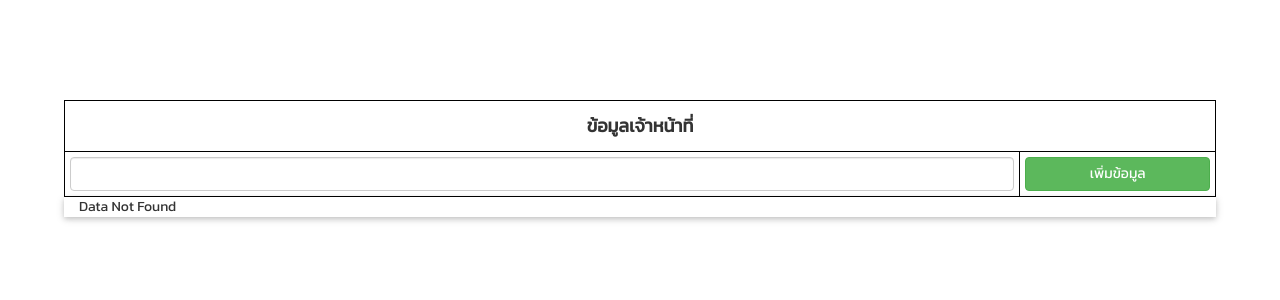
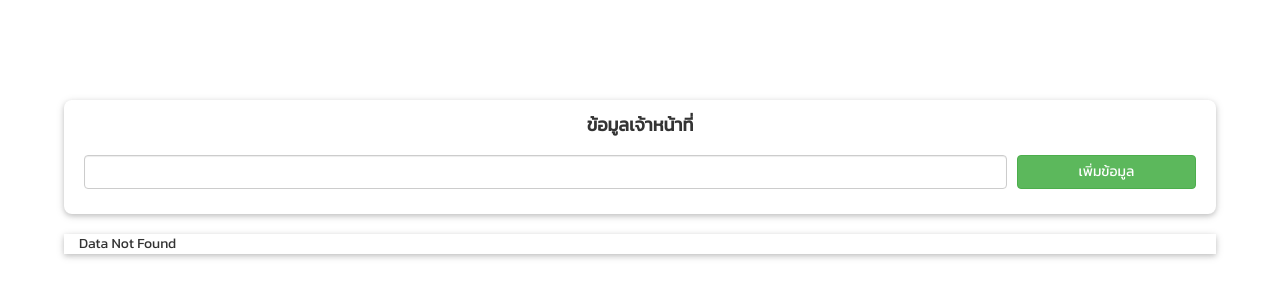
Before and after one commit to fernnapa/mhoowhan, a PHP site: page /index_user.php in a window 1280 px wide. Shown: the top 300 px of the page. Run offline with PHP 8.4, Linux system fonts and the light colour scheme; data that the repository does not hold is empty; some libraries are stand-ins or nearby versions.

Commit message:
updateUser

```diff
--- a/toey/index_user.php
+++ b/toey/index_user.php
@@ -14,7 +14,6 @@ include_once 'db_connect.php';
 
     <style>
             table, th, td    {
-                border: 1px solid black;
             }
             td {
                 padding: 5px;
@@ -46,7 +45,7 @@ include_once 'db_connect.php';
                     </div>
                             <div class="modal-body">
                                     <form id="upload_form" method="POST">
-                                            <table style="width:100%" align="center">
+                                            <table style="width:100%" align="center" border="1">
                                                 <tr>
                                                 </tr>
                                                 <tr>
@@ -125,7 +124,9 @@ include_once 'db_connect.php';
 <!-- /.modal edit-->
 
 <!-- /.data -->
-                    <table align="center" style="width:90%">
+                <div class="container w3-card-2 w3-round-large" style="width:90% " >
+
+                    <table align="center" style="width:100%" border="0">
                         <tr>
                             <th colspan="7"><h4 style="text-align:center;"><b>ข้อมูลเจ้าหน้าที่</b></h4></th>
                         </tr>
@@ -137,7 +138,9 @@ include_once 'db_connect.php';
                         </form>
                         </tr>
                     </table>
-
+                    <br>
+                </div>
+                <br>
                     <div class="container w3-card-2" style="width:90% " >
                     <div class="table-responsive" id="result">
                     <p></p>
```
